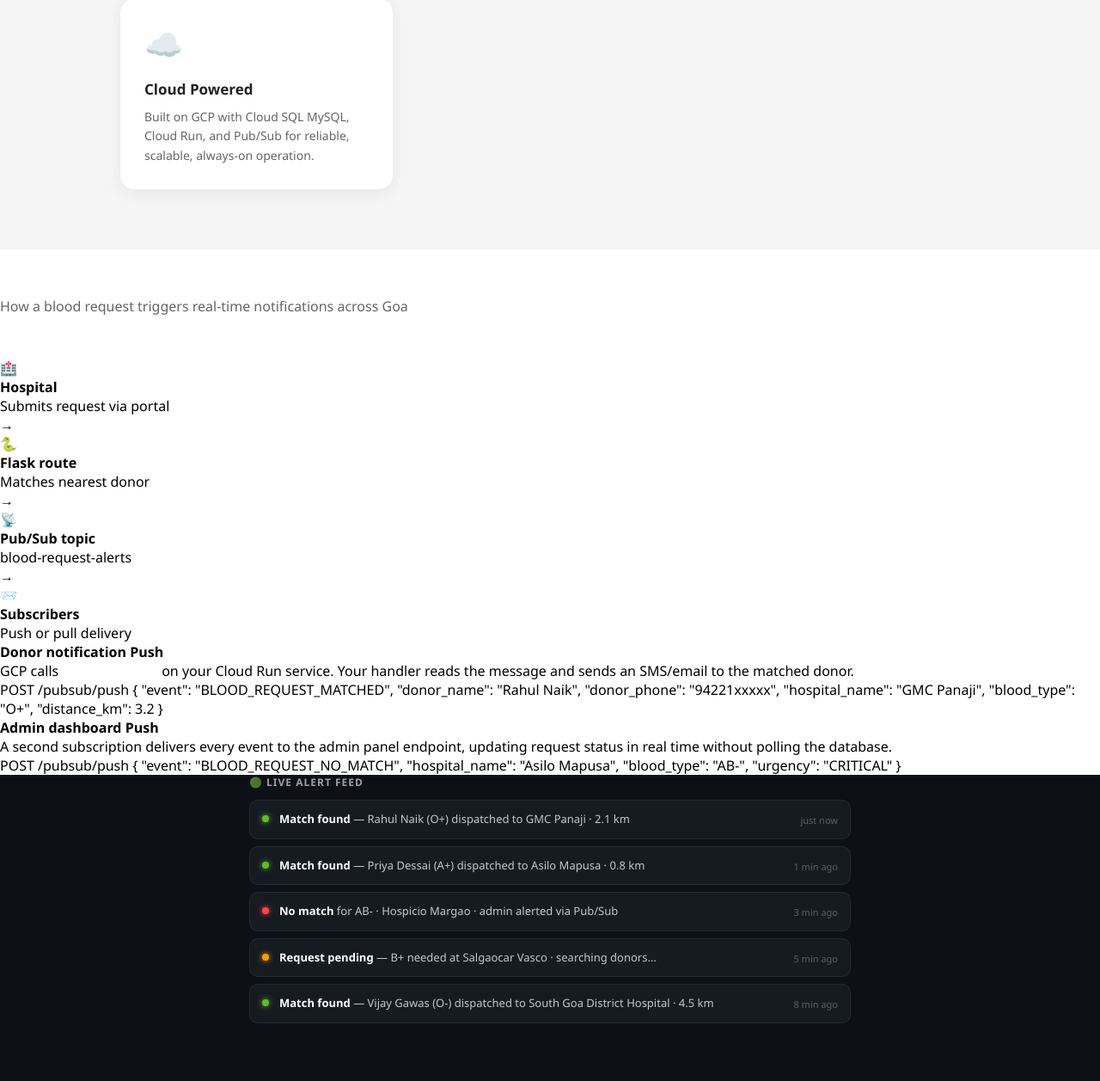
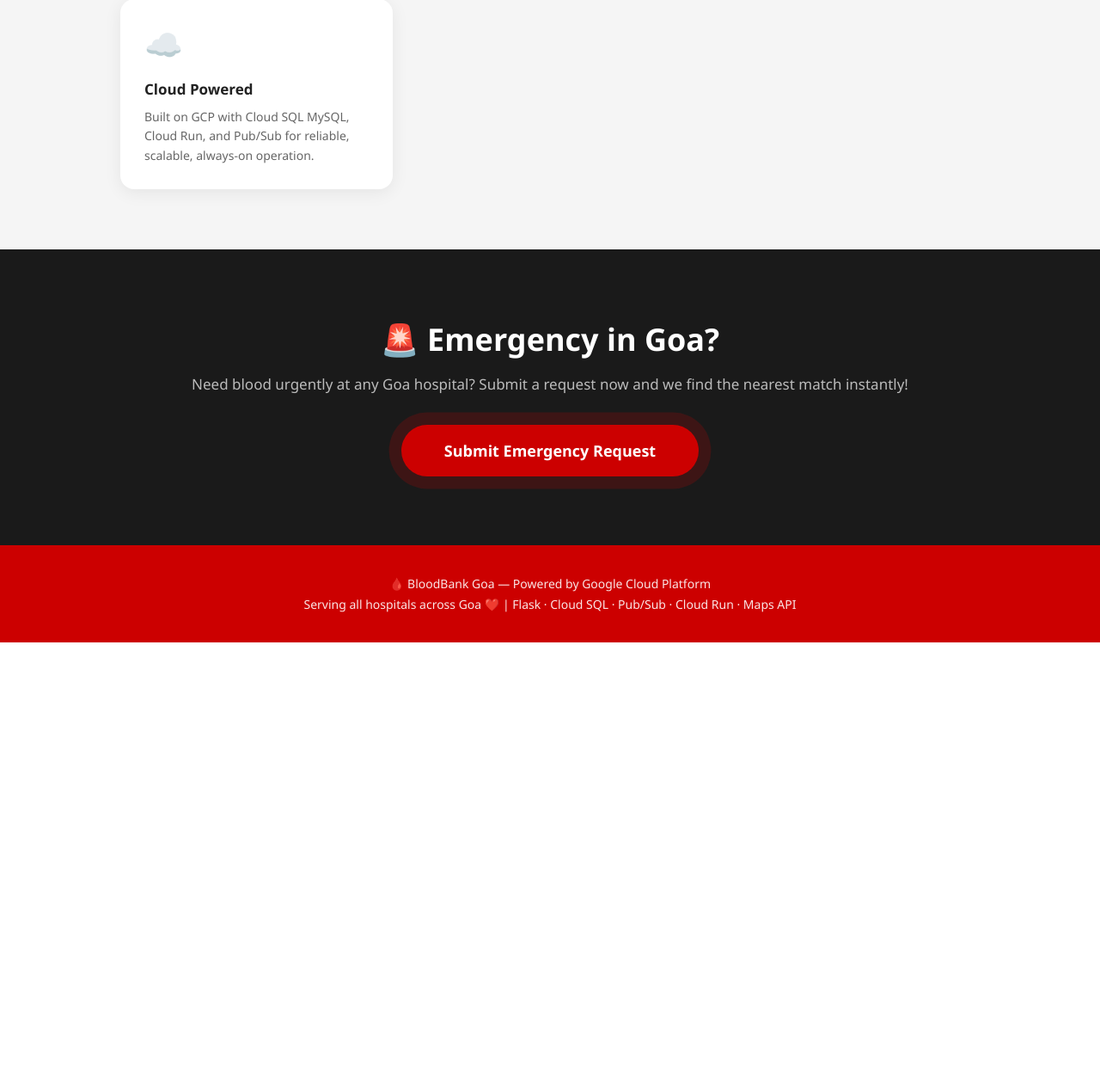
Before and after one commit to xxgitvc/bloodbank-project, a Flask app: page / in a window 1280 px wide. Shown: the part 2784-4041 px from the top of the page at 86% size. After the commit the page ends 3531 px from the top, so only its background shows below. Run offline with Flask 3, Linux system fonts and the light colour scheme; data that the repository does not hold is empty; some libraries are stand-ins or nearby versions.

Commit message:
Update index.html

```diff
--- a/templates/index.html
+++ b/templates/index.html
@@ -78,6 +78,27 @@ nav{background:var(--red);padding:16px 40px;display:flex;justify-content:space-b
 .feat-icon{font-size:36px;margin-bottom:16px}
 .feat-card h3{font-size:17px;font-weight:700;color:#222;margin-bottom:10px}
 .feat-card p{font-size:14px;color:#666;line-height:1.6}
+
+/* PUB/SUB ARCHITECTURE SECTION */
+.pubsub-section{background:#0d1117;padding:70px 40px;text-align:center}
+.pubsub-section .section-title{color:#fff}
+.pubsub-section .section-sub{color:rgba(255,255,255,0.5);margin-bottom:40px}
+.arch-flow{display:flex;justify-content:center;align-items:stretch;gap:0;flex-wrap:wrap;max-width:1000px;margin:0 auto 48px}
+.arch-node{background:#161b22;border:1px solid rgba(255,255,255,0.1);border-radius:14px;padding:20px 16px;min-width:140px;flex:1;max-width:180px;text-align:center;position:relative}
+.arch-node .arch-icon{font-size:28px;margin-bottom:8px}
+.arch-node h4{color:#fff;font-size:13px;font-weight:700;margin-bottom:4px}
+.arch-node p{color:rgba(255,255,255,0.45);font-size:11px;line-height:1.4}
+.arch-node.highlight{border-color:var(--red);background:#1a0a0a}
+.arch-node.highlight h4{color:#ff4444}
+.arch-arrow{display:flex;align-items:center;padding:0 6px;color:rgba(255,255,255,0.3);font-size:20px;align-self:center}
+.sub-split{display:flex;justify-content:center;gap:24px;max-width:700px;margin:0 auto}
+.sub-card{background:#161b22;border:1px solid rgba(255,255,255,0.08);border-radius:14px;padding:20px 24px;flex:1;text-align:left}
+.sub-card h4{color:#fff;font-size:13px;font-weight:700;margin-bottom:6px;display:flex;align-items:center;gap:8px}
+.sub-badge{font-size:10px;padding:2px 8px;border-radius:10px;font-weight:700}
+.sub-badge.push{background:rgba(99,185,44,0.2);color:#63b92c}
+.sub-badge.pull{background:rgba(52,152,219,0.2);color:#3498db}
+.sub-card p{color:rgba(255,255,255,0.45);font-size:12px;line-height:1.6}
+.sub-card code{display:block;margin-top:8px;background:#0d1117;border:1px solid rgba(255,255,255,0.08);border-radius:6px;padding:8px 10px;font-family:'Courier New',monospace;font-size:11px;color:#ff9955;line-height:1.5}
 
 /* LIVE ALERT FEED */
 .alert-feed{background:#0d1117;padding:0 40px 60px;text-align:center}
@@ -242,88 +263,6 @@ footer p{margin:5px 0;opacity:0.9}
   </div>
 </div>
 
-<!-- PUB/SUB ARCHITECTURE -->
-<div class="pubsub-section">
-  <div class="section-title" style="color:#fff">Pub/Sub Alert Architecture</div>
-  <div class="section-sub">How a blood request triggers real-time notifications across Goa</div>
-
-  <div class="arch-flow">
-    <div class="arch-node">
-      <div class="arch-icon">🏥</div>
-      <h4>Hospital</h4>
-      <p>Submits request via portal</p>
-    </div>
-    <div class="arch-arrow">→</div>
-    <div class="arch-node">
-      <div class="arch-icon">🐍</div>
-      <h4>Flask route</h4>
-      <p>Matches nearest donor</p>
-    </div>
-    <div class="arch-arrow">→</div>
-    <div class="arch-node highlight">
-      <div class="arch-icon">📡</div>
-      <h4>Pub/Sub topic</h4>
-      <p>blood-request-alerts</p>
-    </div>
-    <div class="arch-arrow">→</div>
-    <div class="arch-node">
-      <div class="arch-icon">📨</div>
-      <h4>Subscribers</h4>
-      <p>Push or pull delivery</p>
-    </div>
-  </div>
-
-  <div class="sub-split">
-    <div class="sub-card">
-      <h4>
-        Donor notification
-        <span class="sub-badge push">Push</span>
-      </h4>
-      <p>GCP calls <strong style="color:#fff">/pubsub/push</strong> on your Cloud Run service. Your handler reads the message and sends an SMS/email to the matched donor.</p>
-      <code>POST /pubsub/push
-{
-  "event": "BLOOD_REQUEST_MATCHED",
-  "donor_name": "Rahul Naik",
-  "donor_phone": "94221xxxxx",
-  "hospital_name": "GMC Panaji",
-  "blood_type": "O+",
-  "distance_km": 3.2
-}</code>
-    </div>
-    <div class="sub-card">
-      <h4>
-        Admin dashboard
-        <span class="sub-badge pull">Push</span>
-      </h4>
-      <p>A second subscription delivers every event to the admin panel endpoint, updating request status in real time without polling the database.</p>
-      <code>POST /pubsub/push
-{
-  "event": "BLOOD_REQUEST_NO_MATCH",
-  "hospital_name": "Asilo Mapusa",
-  "blood_type": "AB-",
-  "urgency": "CRITICAL"
-}</code>
-    </div>
-  </div>
-</div>
-
-<!-- LIVE ALERT FEED (cosmetic demo) -->
-<div class="alert-feed">
-  <div class="alert-feed-inner">
-    <div class="alert-feed-title">🟢 Live alert feed</div>
-    <div id="feed"></div>
-  </div>
-</div>
-
-<!-- MAP -->
-<div class="map-section">
-  <div class="map-header">
-    <div class="section-title">🗺️ Donors &amp; Hospitals Across Goa</div>
-    <div class="section-sub">Live map showing all registered donors and hospitals in Goa</div>
-  </div>
-  <div id="map"></div>
-</div>
-
 <!-- EMERGENCY CTA -->
 <div class="emergency">
   <h2>🚨 Emergency in Goa?</h2>
```
